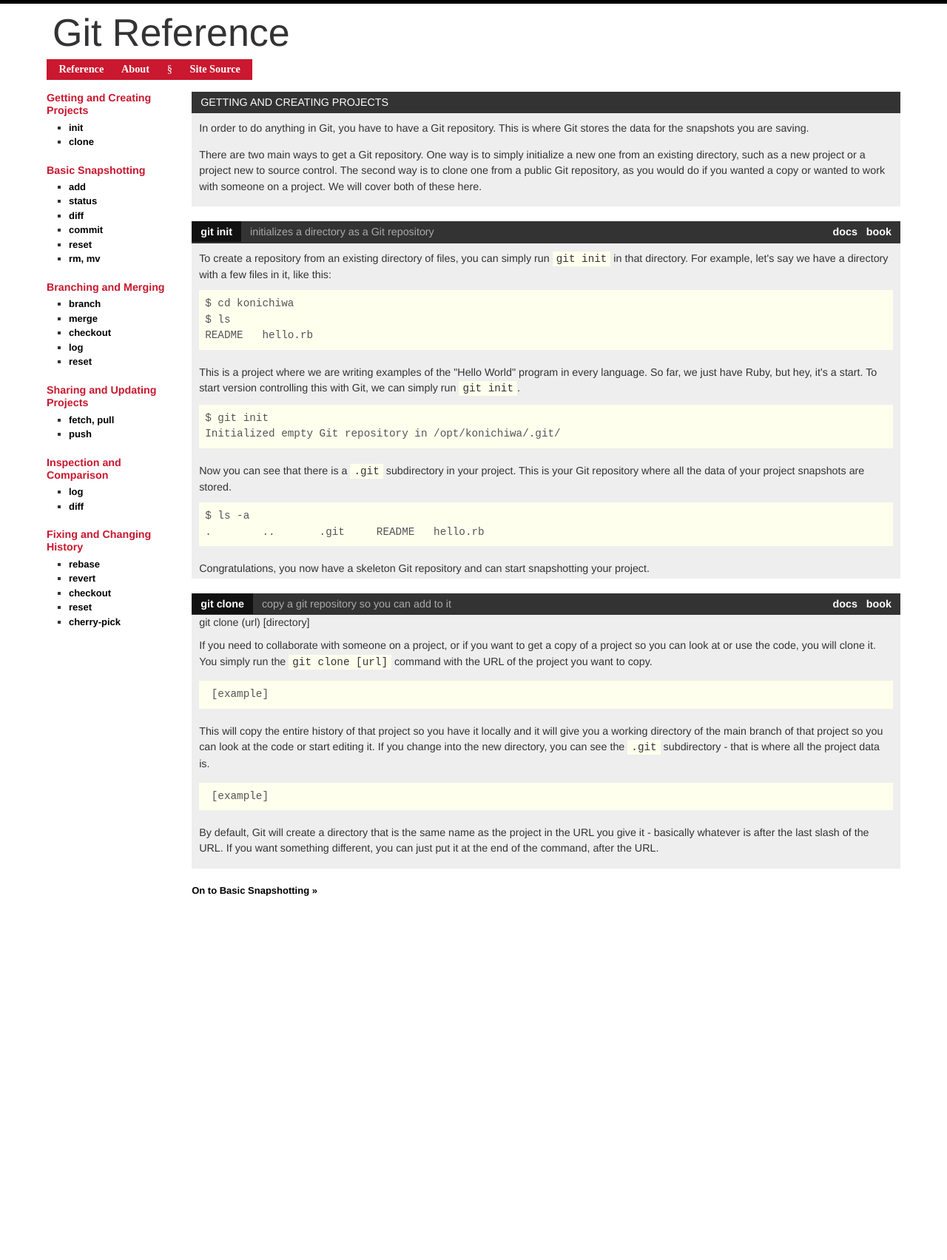
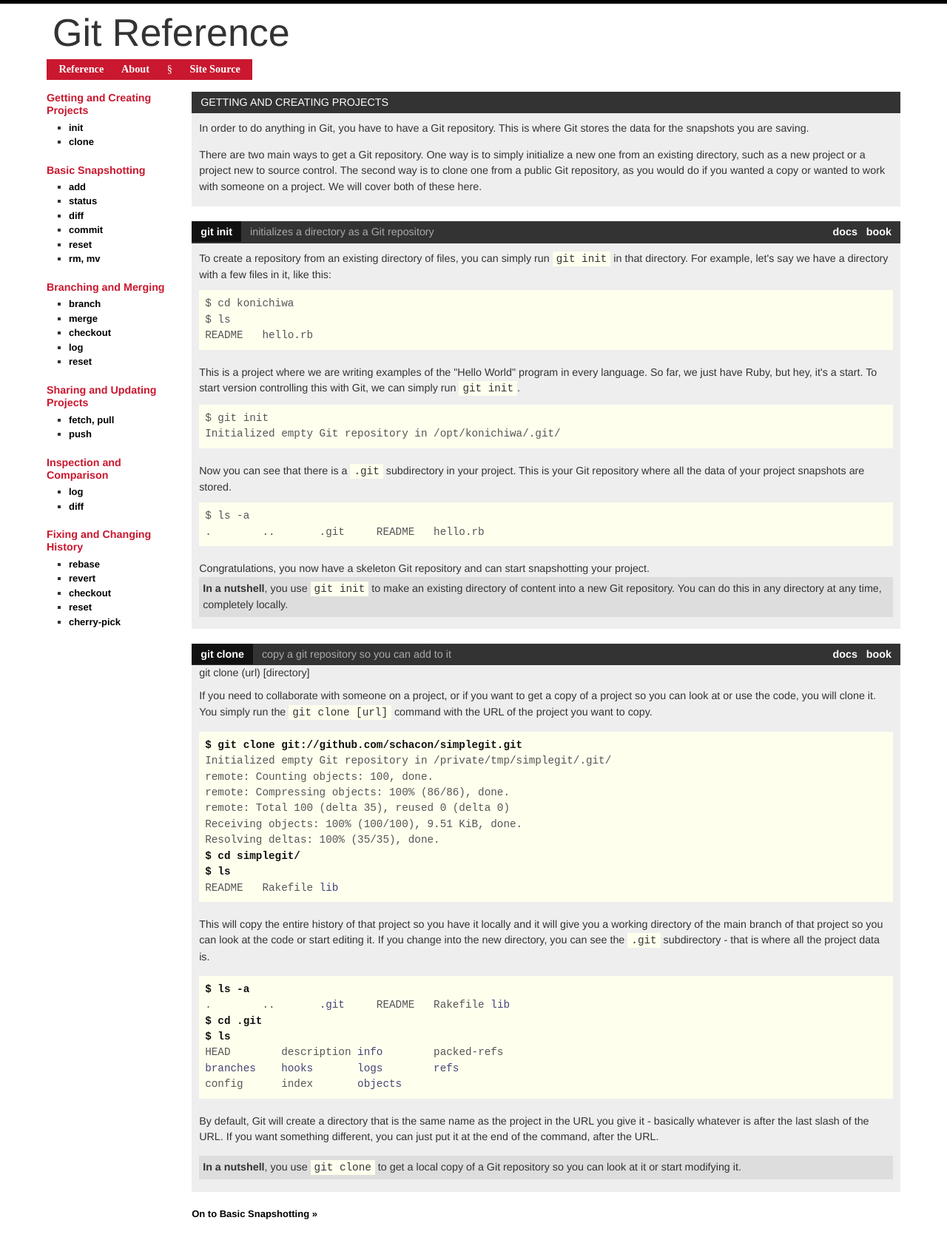
Before and after one commit to git/git-reference, a Jekyll site: the page built from creating/index.html, in a window 1280 px wide. Shown: the whole page at 74% size. Built offline with Jekyll 4.4.1, drawn with Linux system fonts in a browser that asks for light colours; nearby versions of some CDN libraries; library files that are not in the unit come from our copies; before the commit the page ends 1267 px from its top, so only the background shows below that.

Commit message:
finished up init/clone stuff

```diff
--- a/_layouts/reference.html
+++ b/_layouts/reference.html
@@ -57,11 +57,11 @@
           <div class="block">
             <h3><a href="/branching">Branching and Merging</a></h3>
             <ul>
-              <li><a href="/branching/branch.html">branch</a></li>
-              <li><a href="/branching/merge.html">merge</a></li>
-              <li><a href="/branching/checkout.html">checkout</a></li>
-              <li><a href="/branching/log.html">log</a></li>
-              <li><a href="/branching/reset.html">reset</a></li>
+              <li><a href="/branching/#branch">branch</a></li>
+              <li><a href="/branching/#merge">merge</a></li>
+              <li><a href="/branching/#checkout">checkout</a></li>
+              <li><a href="/branching/#log">log</a></li>
+              <li><a href="/branching/#reset">reset</a></li>
             </ul>
           </div>
 
--- a/creating/index.html
+++ b/creating/index.html
@@ -23,8 +23,8 @@
 <div class="box">
   <h2>
     <span class="docs">
-      <a href="#">docs</a> &nbsp;
-      <a href="#">book</a>
+      <a target="new" href="http://www.kernel.org/pub/software/scm/git/docs/git-init.html">docs</a> &nbsp;
+      <a target="new" href="http://progit.org/book/ch2-1.html#initializing_a_repository_in_an_existing_directory">book</a>
     </span>
     <a name="init">git init</a>
     <span class="desc">initializes a directory as a Git repository</span>
@@ -63,14 +63,19 @@
     Congratulations, you now have a skeleton Git repository and can start
     snapshotting your project.
 
+    <p class="nutshell">
+    <strong>In a nutshell</strong>, you use <code>git init</code> to make an
+    existing directory of content into a new Git repository.  You can do this
+    in any directory at any time, completely locally.</p>
+
   </div>
 </div>
 
 <div class="box">
   <h2>
     <span class="docs">
-      <a href="#">docs</a> &nbsp;
-      <a href="#">book</a>
+      <a target="new" href="http://www.kernel.org/pub/software/scm/git/docs/git-clone.html">docs</a> &nbsp;
+      <a target="new" href="http://progit.org/book/ch2-1.html#cloning_an_existing_repository">book</a>
     </span>
     <a name="clone">git clone</a>
     <span class="desc">copy a git repository so you can add to it</span>
@@ -86,7 +91,18 @@
     the URL of the project you want to copy.
     </p>
 
-<pre> [example] </pre>
+<pre>
+<b>$ git clone git://github.com/schacon/simplegit.git</b>
+Initialized empty Git repository in /private/tmp/simplegit/.git/
+remote: Counting objects: 100, done.
+remote: Compressing objects: 100% (86/86), done.
+remote: Total 100 (delta 35), reused 0 (delta 0)
+Receiving objects: 100% (100/100), 9.51 KiB, done.
+Resolving deltas: 100% (35/35), done.
+<b>$ cd simplegit/</b>
+<b>$ ls</b>
+README   Rakefile <span class="blue">lib</span>
+</pre>
 
     <p>
     This will copy the entire history of that project so you have it locally
@@ -96,7 +112,15 @@
     where all the project data is.
     </p>
 
-<pre> [example] </pre>
+<pre>
+<b>$ ls -a</b>
+.        ..       <span class="blue">.git</span>     README   Rakefile <span class="blue">lib</span>
+<b>$ cd .git</b>
+<b>$ ls</b>
+HEAD        description <span class="blue">info</span>        packed-refs
+<span class="blue">branches    hooks       logs        refs</span>
+config      index       <span class="blue">objects</span>
+</pre>
 
     <p>
     By default, Git will create a directory that is the same name as the
@@ -105,6 +129,11 @@
     end of the command, after the URL.
     </p>
 
+    <p class="nutshell">
+    <strong>In a nutshell</strong>, you use <code>git clone</code> to get a
+    local copy of a Git repository so you can look at it or start modifying
+    it.</p>
+
   </div>
 </div>
 
--- a/css/layout.css
+++ b/css/layout.css
@@ -57,6 +57,7 @@
 .green { color: #383; }
 .umber { color: #8A3324; }
 .lblue { color: #55a; }
+.blue { color: #447; }
 .hl { background: #eea; }
 
 .box h4 {
```
